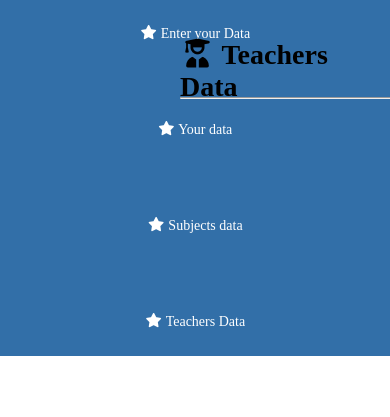
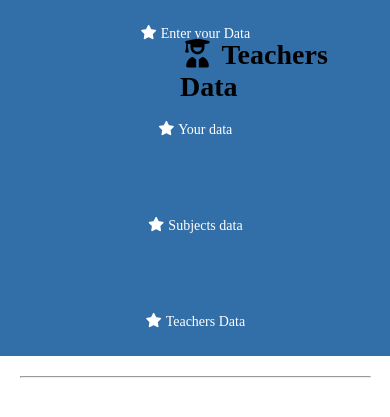
Before and after one commit to dri574069-beep/Academy-Website, a Django app: page /showTeacherData/1/ in a window 390 px wide; the page is wider, and only the part inside the window is pictured. Shown: the top 417 px of that part. Run offline with Django 5.2, Linux system fonts and the light colour scheme; data that the repository does not hold is empty.

Commit message:
Fix teacher heading divider

```diff
--- a/static/style.css
+++ b/static/style.css
@@ -2117,3 +2117,16 @@ select {
         margin: 10px 0 !important;
     }
 }
+
+
+
+@media (max-width: 900px) {
+    hr {
+        position: relative !important;
+        top: auto !important;
+        left: auto !important;
+
+        width: 90% !important;
+        margin: 20px auto !important;
+    }
+}
```
